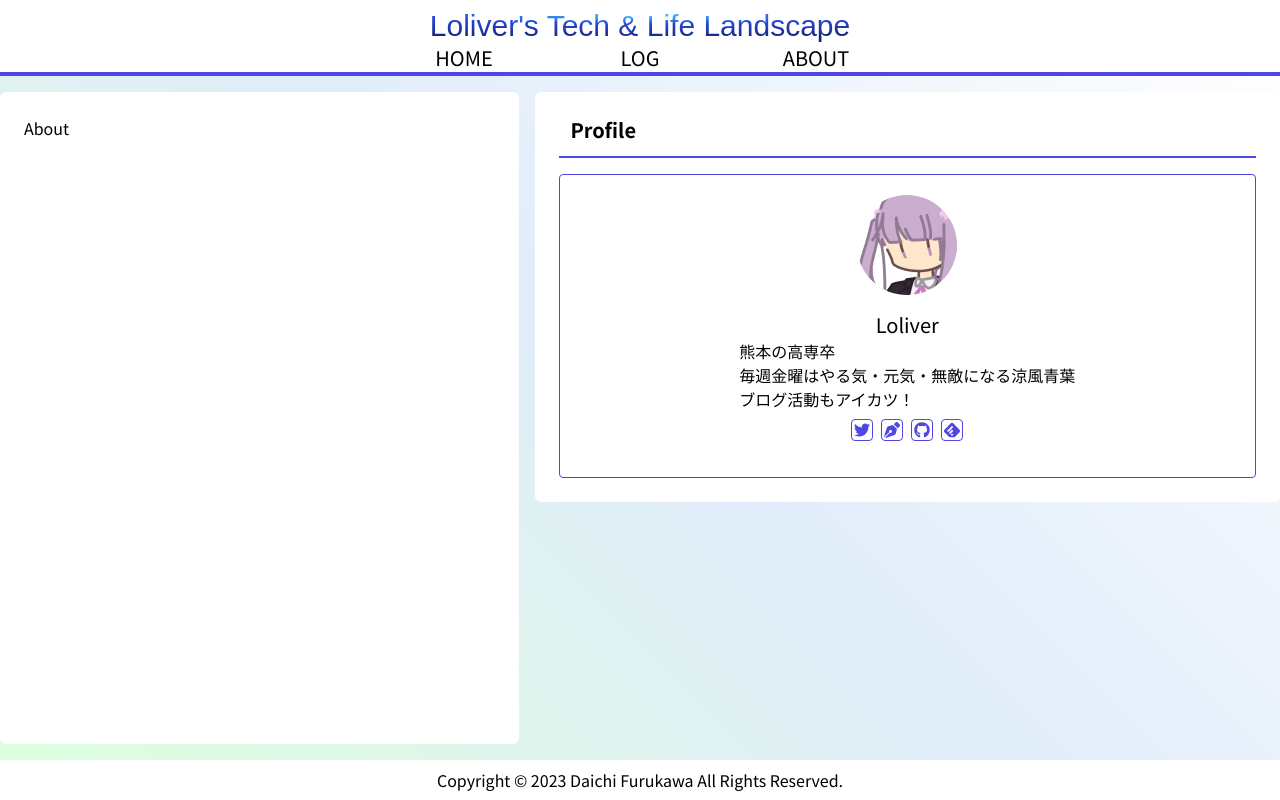
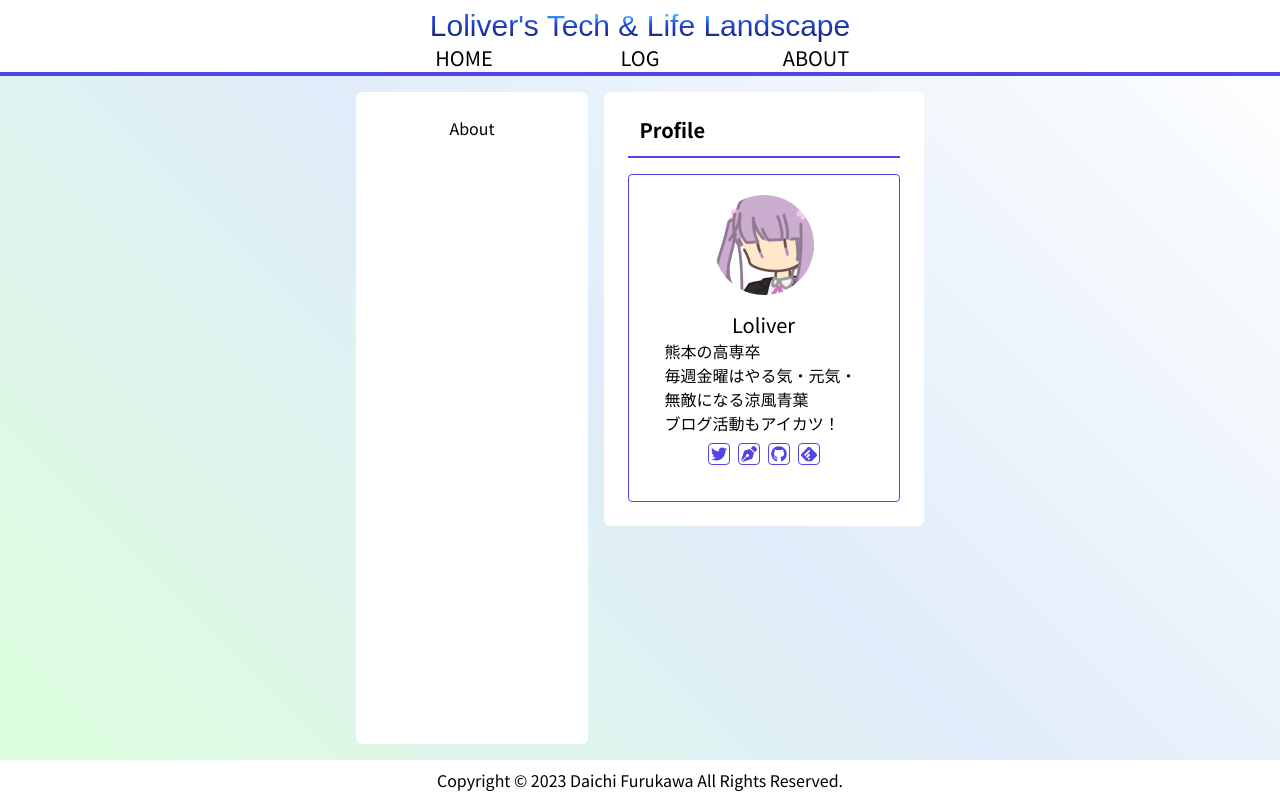
Before and after one commit to Loliver1224/blog-jamstack, a Next.js app: page /about in a window 1280 px wide. Built offline with nearby package versions, Linux system fonts and the light colour scheme; a web font is replaced by a local one.

Commit message:
モバイルページでのスタイル崩れ修正

```diff
--- a/components/Layout.tsx
+++ b/components/Layout.tsx
@@ -63,11 +63,13 @@ export default function Layout({ children }: Props) {
         </header>
 
         <main className="flex justify-center grow bg-gradient">
-          <div className="flex gap-4 flex-wrap w-[1300px] mx-auto my-4">
-            <div className="bg-white flex-auto p-6 xl:max-w-[960px] rounded-md">
-              {children}
+          <div className="flex lg:flex-row flex-col gap-4 max-w-[1300px] xl:mx-auto my-4">
+            <div className="bg-white flex-1 rounded-md">
+              <div className="w-screen lg:w-[42rem] xl:w-fit p-6 mx-auto">
+                {children}
+              </div>
             </div>
-            <div className="xl:w-80 grow">
+            <div className="basis-full md:basis-80">
               <div className="bg-white rounded-md p-6">
                 <Profile />
               </div>
--- a/components/Profile.tsx
+++ b/components/Profile.tsx
@@ -31,7 +31,7 @@ export default function Profile() {
           </div>
           <div className="flex justify-center gap-2">
             <Link
-              href="https://twitter.con/Lolitta_river"
+              href="https://twitter.com/Lolitta_river"
               className="border rounded border-indigo-600 p-0.5"
             >
               <FaTwitter color="#4F46E5" />
--- a/styles/globals.css
+++ b/styles/globals.css
@@ -109,4 +109,12 @@ article ul {
   @apply pl-6;
   @apply mb-4;
 }
+
+pre {
+  @apply whitespace-pre-wrap;
+}
+
+code {
+  @apply break-words;
+}
 /** --------- */
```
